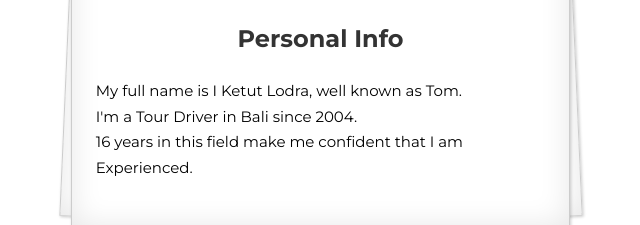
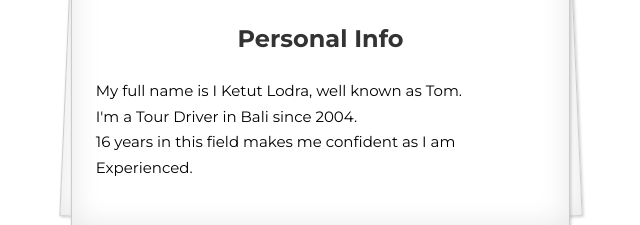
Before and after one commit to tomtour/tomtour.github.io, a plain HTML site: page index.html in a window 1280 px wide. Shown: the part 1266-1491 px from the top of the page, 27-667 px from the left. Drawn offline with nearby package versions, Linux system fonts and the light colour scheme.

Commit message:
Update index.html

```diff
--- a/index.html
+++ b/index.html
@@ -80,7 +80,7 @@
               <h3 class="">Personal Info<br></h3>
               <p style="color: black; font-size: 15px" >
                 My full name is I Ketut Lodra, well known as Tom. <br>I'm a Tour Driver in Bali since 2004. <br>
-                16 years in this field make me confident that I am Experienced.
+                16 years in this field makes me confident as I am Experienced.
               </p>
             </div>
           </div>
```
